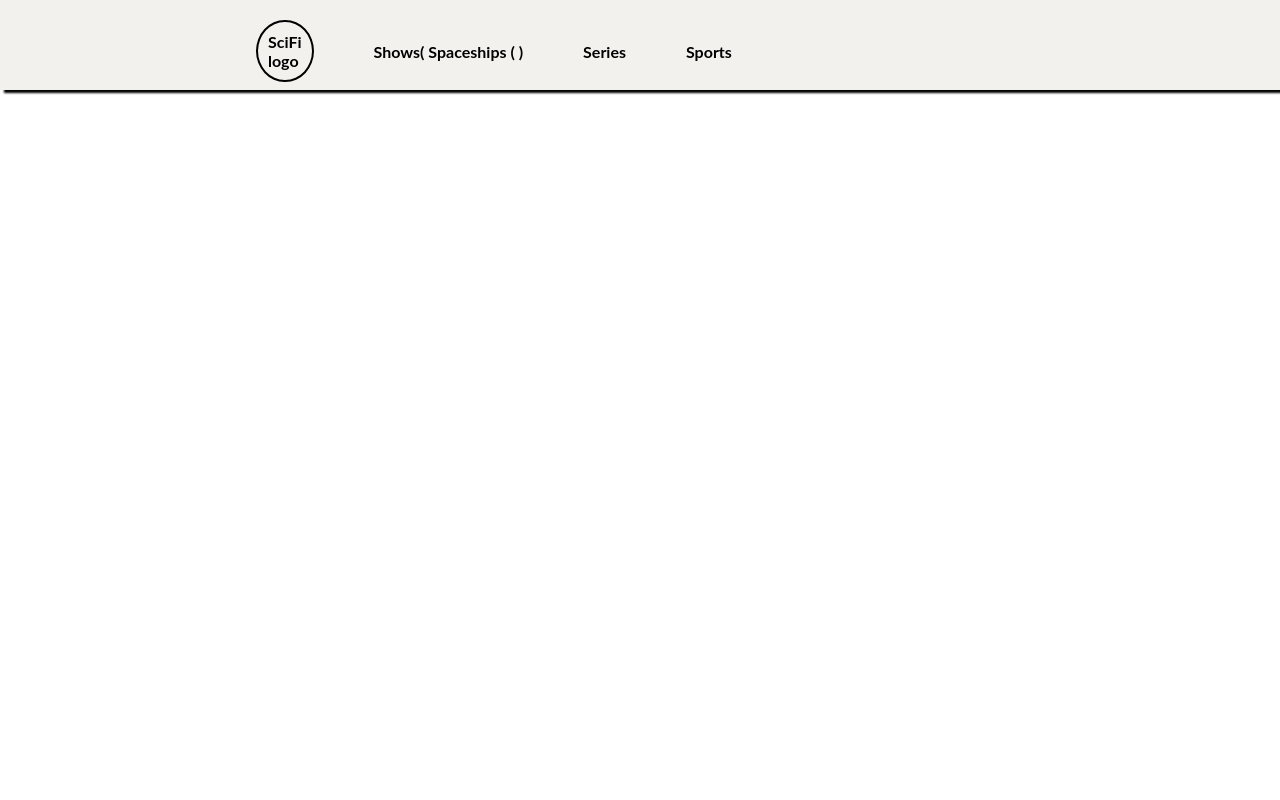
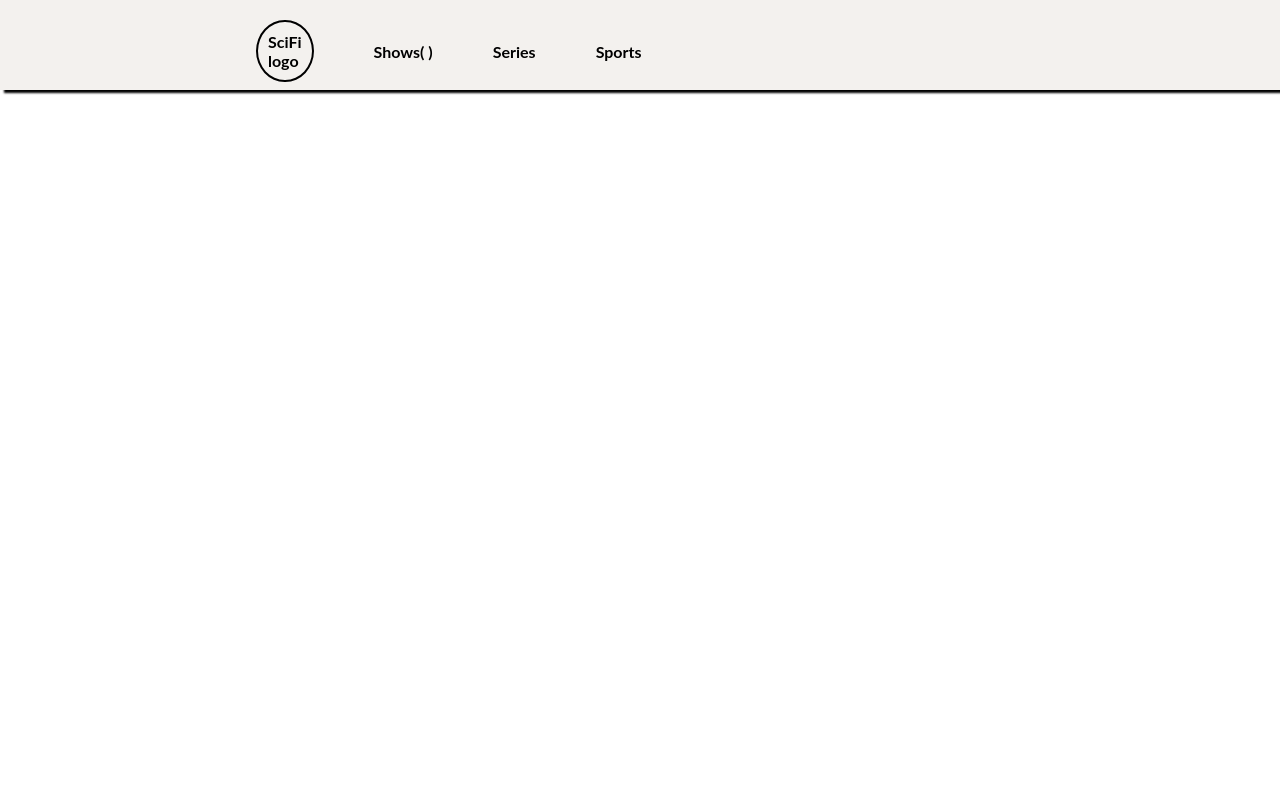
Before and after one commit to diarisdiakite/js-group-capstone, a website built with webpack: page src/index.html in a window 1280 px wide. Shown: the top 800 px of the page. Built offline with nearby package versions, Linux system fonts and the light colour scheme; no server answers.

```diff
--- a/src/index.html
+++ b/src/index.html
@@ -15,7 +15,6 @@
           <li>
             <a href="#">
               Shows(
-              Spaceships (
               <span id="counter"></span>
               )
             </a>
```
Also changed, not shown: src/__tests__/commentCounter.test.js (+1 -1 lines).
